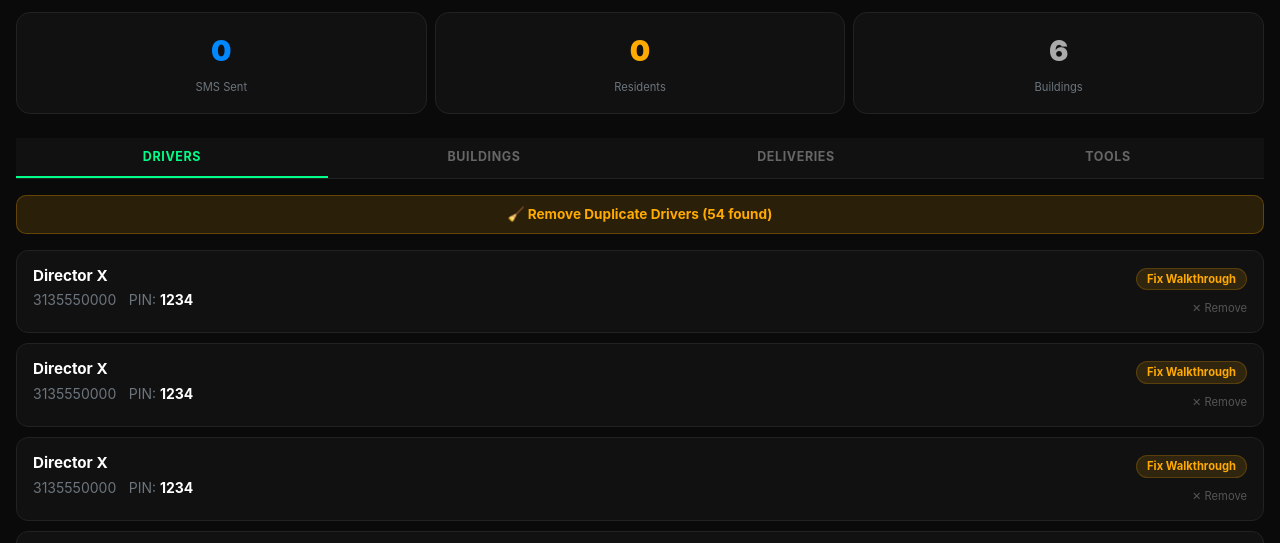
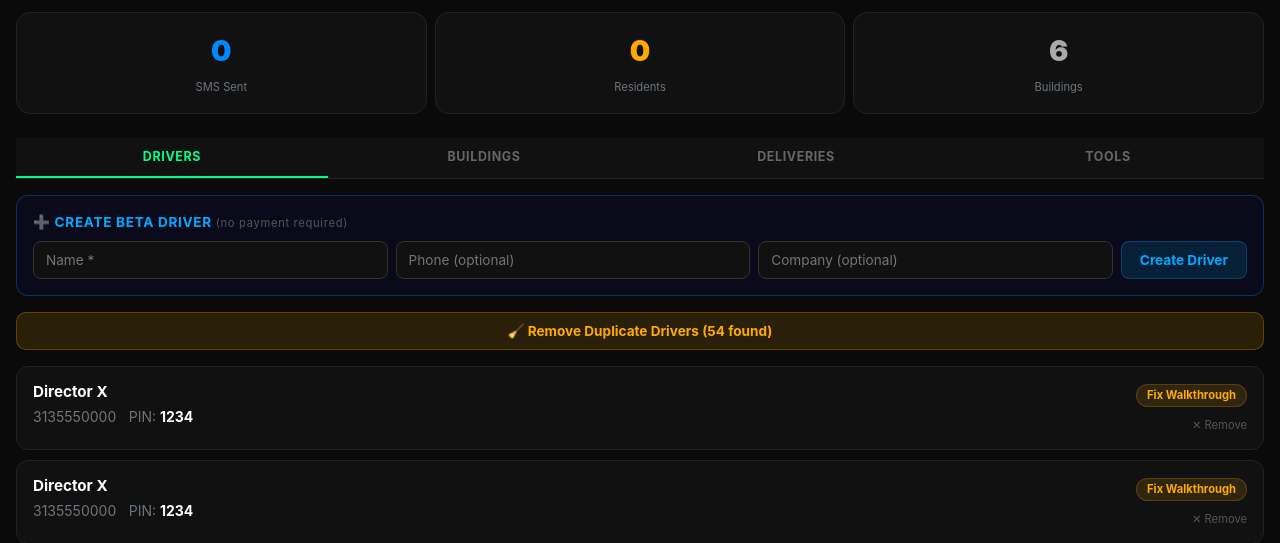
Before and after one commit to xklusivevisions-beep/unit, a Flask app: page /admin in a window 1280 px wide. Shown: the part 168-711 px from the top of the page. Run offline with Flask 3, Linux system fonts and the light colour scheme; the visitor is signed in with stand-in values (Sample User, id 1); data comes from the database, SQL or seed files in the repository; data that the repository does not hold is empty; parts of the project's set-up code (start-up, migrations or seed data) failed here and were passed over; some libraries are stand-ins or nearby versions.

Commit message:
feat: admin beta driver creation — no Stripe required

```diff
--- a/app.py
+++ b/app.py
@@ -355,6 +355,7 @@ def init_db():
         "ALTER TABLE residents ADD COLUMN sms_consent INTEGER DEFAULT 0",
         "ALTER TABLE residents ADD COLUMN sms_consent_at TEXT",
         "ALTER TABLE drivers ADD COLUMN onboarded INTEGER DEFAULT 0",
+        "ALTER TABLE drivers ADD COLUMN is_beta INTEGER DEFAULT 0",
         "CREATE TABLE IF NOT EXISTS pin_corrections (id INTEGER PRIMARY KEY AUTOINCREMENT, address TEXT UNIQUE NOT NULL, lat REAL NOT NULL, lng REAL NOT NULL, corrected_by TEXT, corrected_at TEXT DEFAULT CURRENT_TIMESTAMP)",
         "CREATE TABLE IF NOT EXISTS login_attempts (id INTEGER PRIMARY KEY AUTOINCREMENT, ip TEXT NOT NULL, attempted_at TEXT NOT NULL)",
         "CREATE INDEX IF NOT EXISTS idx_login_attempts_ip ON login_attempts (ip, attempted_at)",
@@ -1359,6 +1360,29 @@ def admin_logout():
     session.pop('admin', None)
     return redirect(url_for('index'))
 
+@app.route('/admin/create-driver', methods=['POST'])
+def admin_create_driver():
+    """Create a driver directly from admin — no Stripe required (beta/test accounts)."""
+    if not session.get('admin'):
+        return redirect(url_for('admin_login'))
+    name    = request.form.get('name', '').strip()
+    phone   = format_phone(request.form.get('phone', '').strip())
+    company = request.form.get('company', '').strip()
+    is_beta = 1  # all admin-created drivers are beta/free
+    if not name:
+        return redirect(url_for('admin'))
+    pin = str(secrets.randbelow(9000) + 1000)
+    db = get_db()
+    db.execute(
+        "INSERT INTO drivers (name, phone, company, pin, is_beta) VALUES (?,?,?,?,?)",
+        (name, phone, company, pin, is_beta)
+    )
+    db.commit()
+    db.close()
+    if phone:
+        send_sms(phone, f"Your UNIT driver PIN is: {pin}\nLogin at: {get_base_url()}/driver/login")
+    return redirect(url_for('admin'))
+
 @app.route('/admin/cleanup-drivers', methods=['POST'])
 def admin_cleanup_drivers():
     """Remove duplicate driver rows — keep the most recent unique PIN."""
--- a/templates/admin.html
+++ b/templates/admin.html
@@ -88,6 +88,25 @@
   <!-- TAB: DRIVERS -->
   <div class="tab-pane active" id="tab-drivers">
 
+    <!-- Create Beta Driver -->
+    <div class="mb-3" style="background:#0a0a1a;border:1px solid #00aaff44;border-radius:12px;padding:16px;">
+      <div class="fw-bold mb-2" style="color:#00aaff;font-size:0.85rem;letter-spacing:0.05em;">➕ CREATE BETA DRIVER <span style="font-size:0.7rem;color:#555;font-weight:400;">(no payment required)</span></div>
+      <form method="POST" action="/admin/create-driver">
+        <div class="d-flex gap-2 flex-wrap">
+          <input name="name" type="text" placeholder="Name *" required
+            style="flex:1;min-width:120px;background:#111;border:1px solid #333;border-radius:8px;padding:8px 12px;color:#fff;font-size:0.85rem;">
+          <input name="phone" type="text" placeholder="Phone (optional)"
+            style="flex:1;min-width:120px;background:#111;border:1px solid #333;border-radius:8px;padding:8px 12px;color:#fff;font-size:0.85rem;">
+          <input name="company" type="text" placeholder="Company (optional)"
+            style="flex:1;min-width:120px;background:#111;border:1px solid #333;border-radius:8px;padding:8px 12px;color:#fff;font-size:0.85rem;">
+          <button type="submit"
+            style="background:#00aaff22;color:#00aaff;border:1px solid #00aaff44;border-radius:8px;padding:8px 18px;font-size:0.85rem;font-weight:700;cursor:pointer;white-space:nowrap;">
+            Create Driver
+          </button>
+        </div>
+      </form>
+    </div>
+
     <!-- Cleanup button if dupes exist -->
     {% if drivers_list|length > 1 %}
     <form method="POST" action="/admin/cleanup-drivers" class="mb-3">
@@ -106,6 +125,9 @@
           <small class="text-secondary ms-2">PIN: <strong style="color:#fff;">{{ d.pin }}</strong></small>
         </div>
         <div class="d-flex flex-column gap-1 align-items-end">
+          {% if d.is_beta %}
+          <span class="pill" style="background:#00aaff22;color:#00aaff;">β Beta</span>
+          {% endif %}
           {% if d.onboarded %}
           <span class="pill" style="background:#00ff8822;color:#00ff88;">✓ Active</span>
           {% else %}
```
